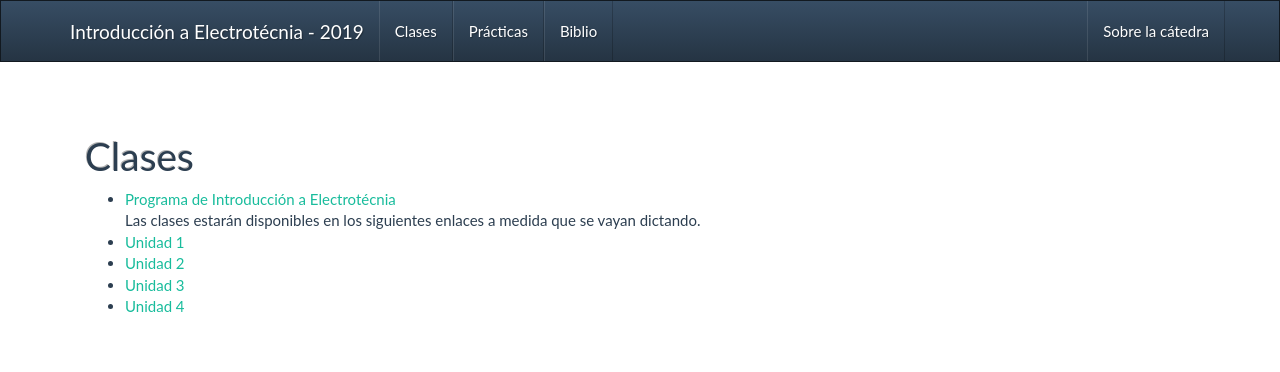
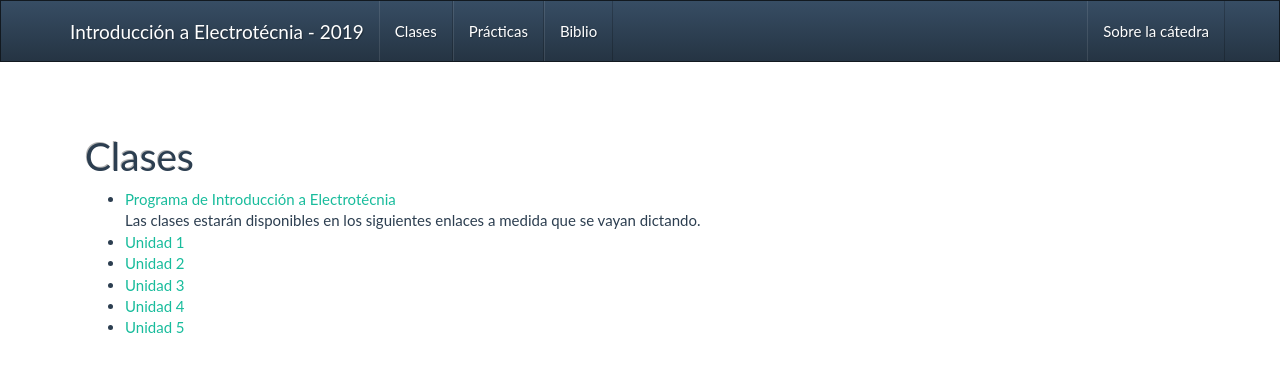
Before and after one commit to marcossarome/electrofcai, a plain HTML site: page clases.html in a window 1280 px wide. Drawn offline with nearby package versions, Linux system fonts and the light colour scheme.

Commit message:
Update clases.html

```diff
--- a/clases.html
+++ b/clases.html
@@ -50,6 +50,7 @@
 			 <li><a href="clases_archivos/2019_Electrotecnia_Unidad2.pdf">Unidad 2</a><br></li>
 			 <li><a href="clases_archivos/2019_Electrotecnia_Unidad3.pdf">Unidad 3</a><br></li>
 			 <li><a href="clases_archivos/2019_Electrotecnia_Unidad4.pdf">Unidad 4</a><br></li>
+			 <li><a href="clases_archivos/2019_Electrotecnia_Unidad5.pdf">Unidad 5</a><br></li>
 
 
 		<!-- /.navbar-collapse
```
